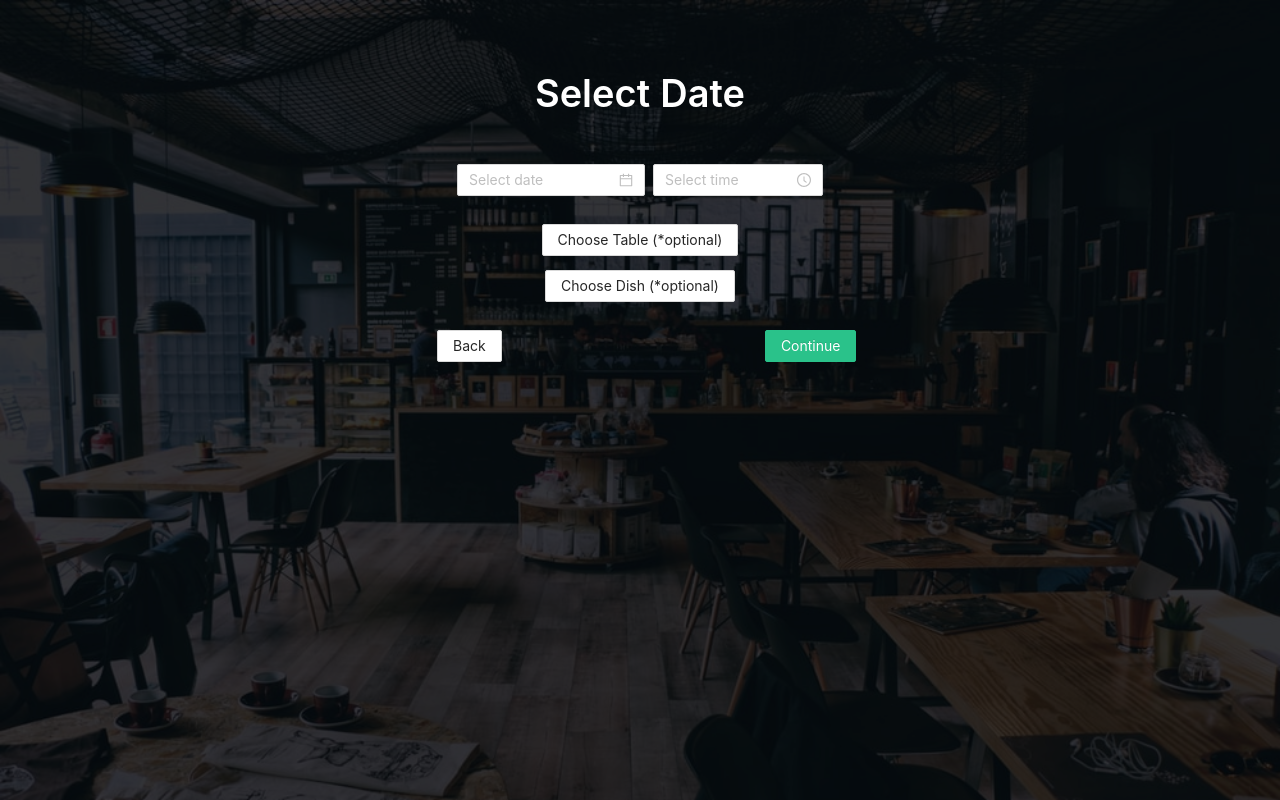
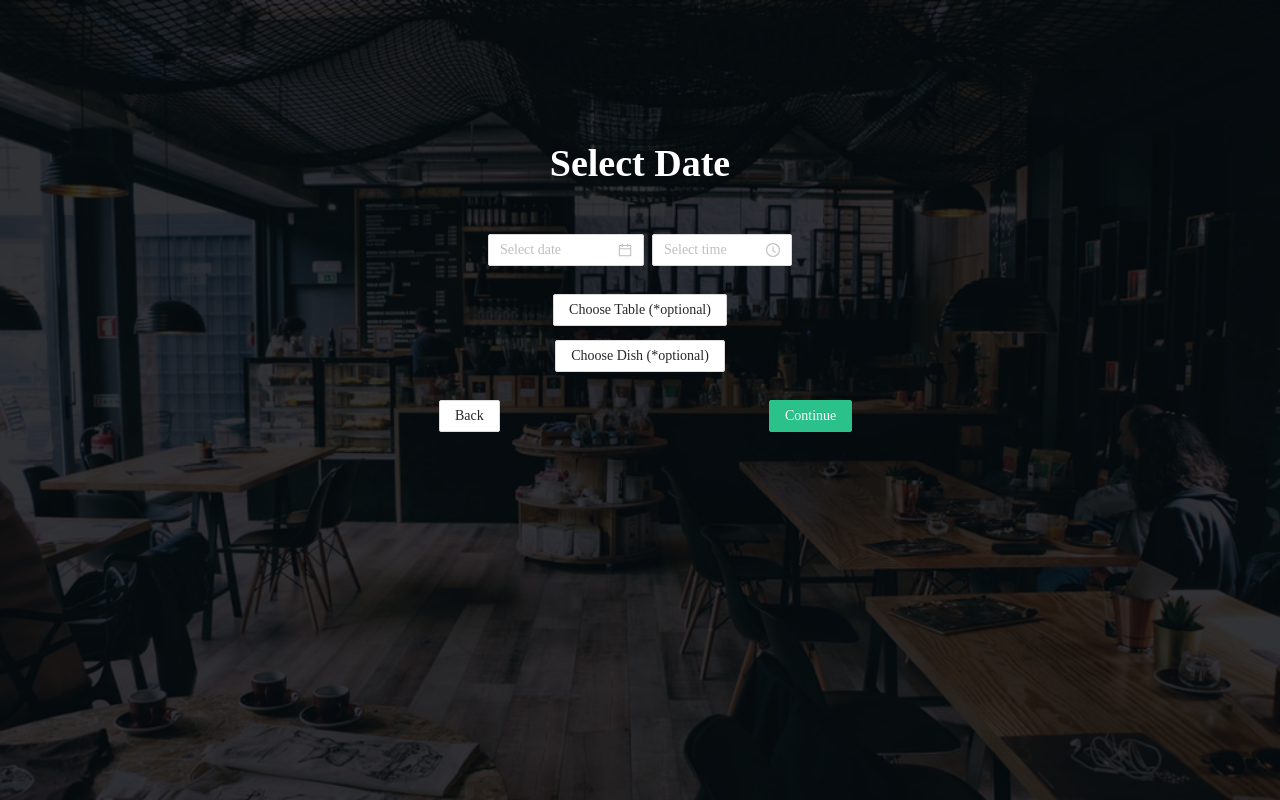
Before and after one commit to minhanh1964/MHD, a Next.js app: page /customer/select-date in a window 1280 px wide. Built offline with nearby package versions, Linux system fonts and the light colour scheme.

Commit message:
add font-family

```diff
--- a/styles/utilities.css
+++ b/styles/utilities.css
@@ -25,7 +25,8 @@
 }
 /* PADDING */
 .pt-5 {
-    padding-top: 5em;
+    padding-top: 10em;
+    font-family: cursive;
 }
 .pt-2 {
     padding-top: 2em;
```
